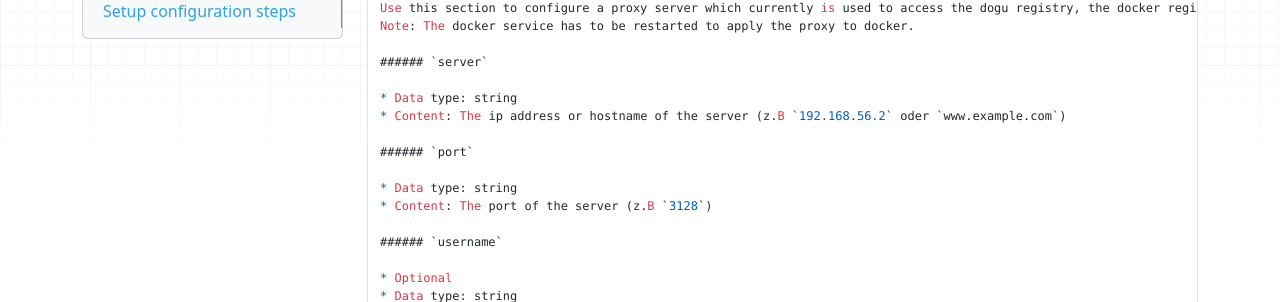
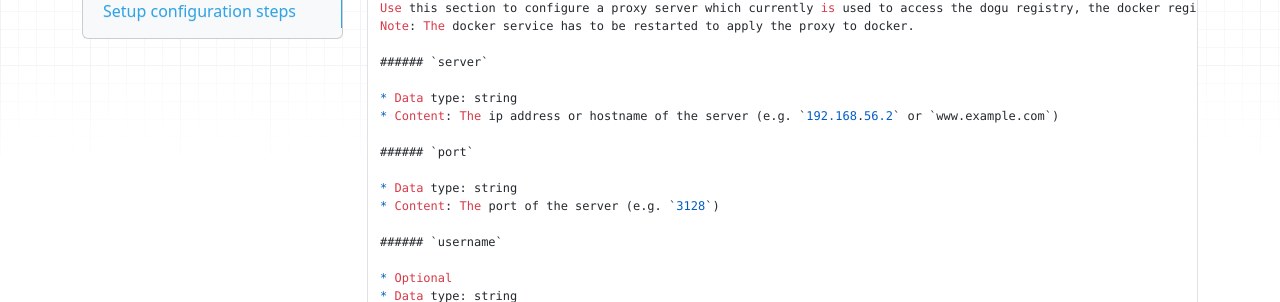
Before and after one commit to cloudogu/ecosystem, an MkDocs documentation site: the page built from docs/docs/user-guide/setup-json.md, in a window 1280 px wide and 900 px high, scrolled down 9214 px. Shown: the part 151-453 px from the top of the window. Built offline with MkDocs 1.6.1, drawn with Linux system fonts in a browser that asks for light colours; nearby versions of some CDN libraries; old or Windows-style settings are respelled for this version of MkDocs.

Commit message:
#413 Update documentation

```diff
--- a/docs/docs/user-guide/setup-json.md
+++ b/docs/docs/user-guide/setup-json.md
@@ -407,12 +407,12 @@ Note: The docker service has to be restarted to apply the proxy to docker.
 ###### `server`
 
 * Data type: string
-* Content: The ip address or hostname of the server (z.B `192.168.56.2` oder `www.example.com`)
+* Content: The ip address or hostname of the server (e.g. `192.168.56.2` or `www.example.com`)
 
 ###### `port`
 
 * Data type: string
-* Content: The port of the server (z.B `3128`)
+* Content: The port of the server (e.g. `3128`)
 
 ###### `username`
 
```
Also changed, not shown: docs/docs/user-guide/setup-json_de.md (+5 -5 lines).
